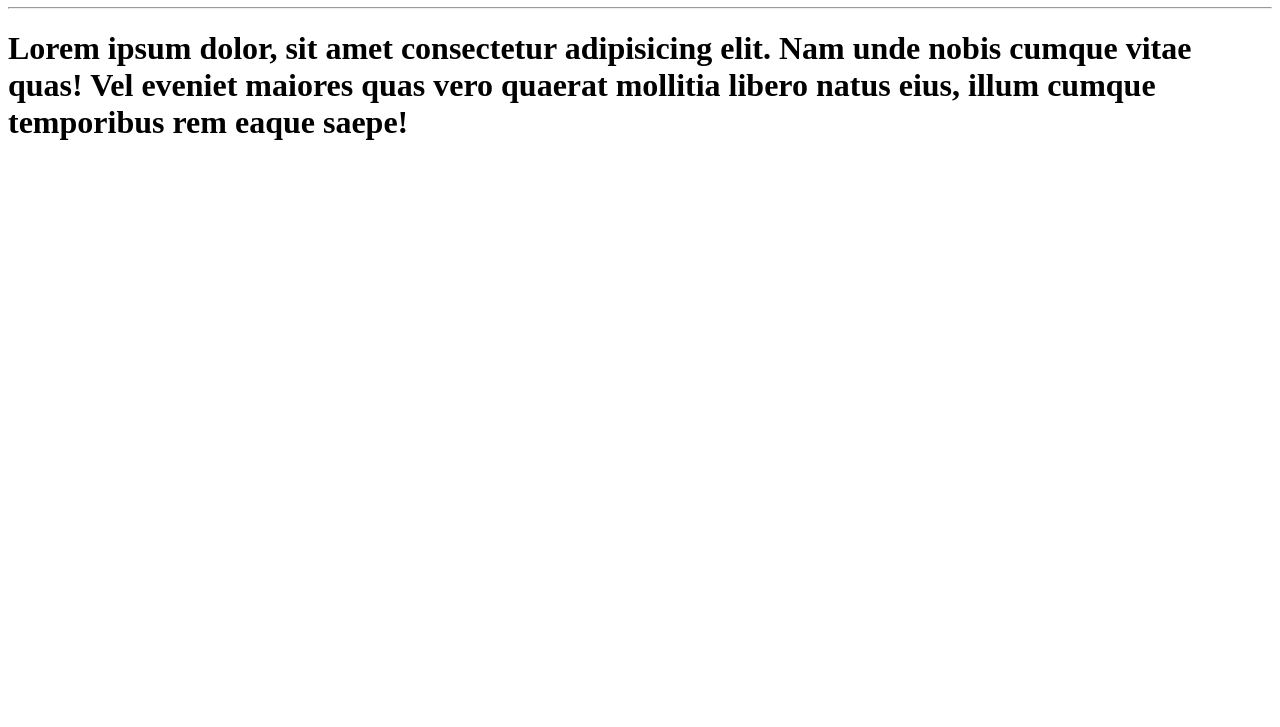
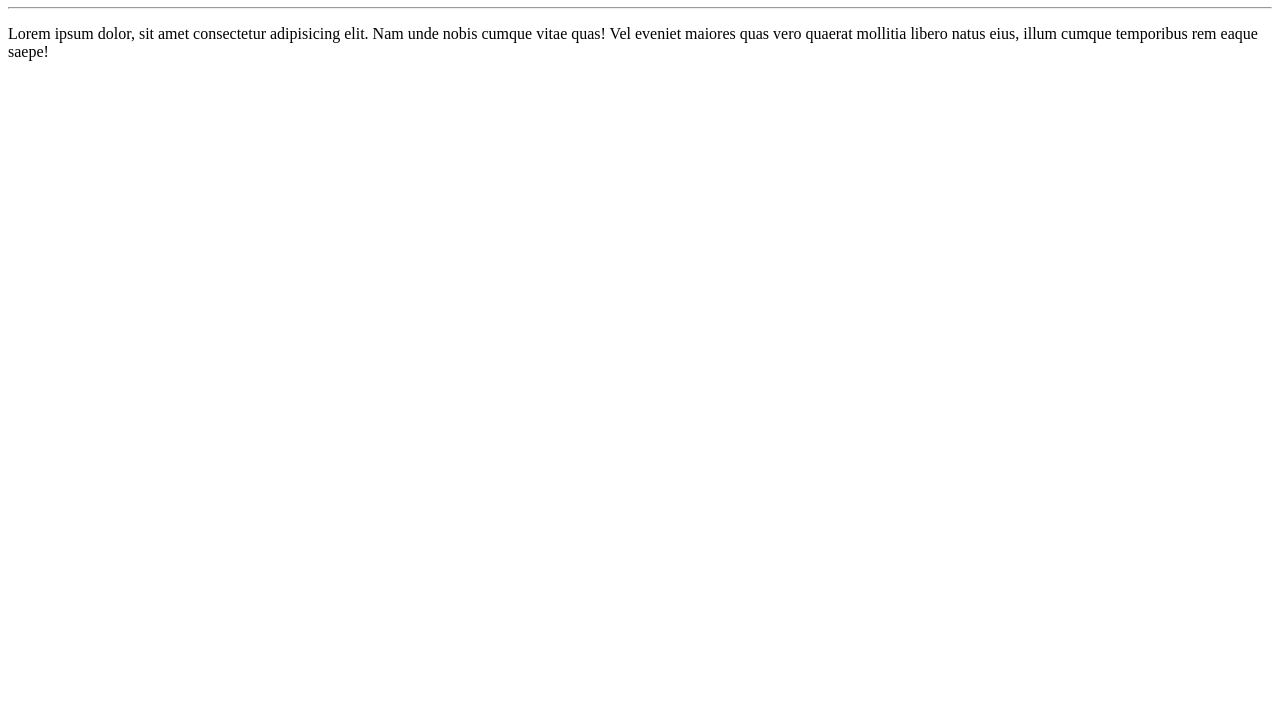
Before and after one commit to maitirejunior/Ola-mundo, a plain HTML site: page Portifolio/index.html in a window 1280 px wide. Shown: the part 73-800 px from the top of the page. Drawn offline with Linux system fonts and the light colour scheme.

Commit message:
Update index.html

```diff
--- a/Portifolio/index.html
+++ b/Portifolio/index.html
@@ -8,6 +8,6 @@
 <body>
     <h1>Olá Mundo</h1>
     <hr>
-    <h1>Lorem ipsum dolor, sit amet consectetur adipisicing elit. Nam unde nobis cumque vitae quas! Vel eveniet maiores quas vero quaerat mollitia libero natus eius, illum cumque temporibus rem eaque saepe!</h1>
+    <p>Lorem ipsum dolor, sit amet consectetur adipisicing elit. Nam unde nobis cumque vitae quas! Vel eveniet maiores quas vero quaerat mollitia libero natus eius, illum cumque temporibus rem eaque saepe!</p>
 </body>
 </html>
```
